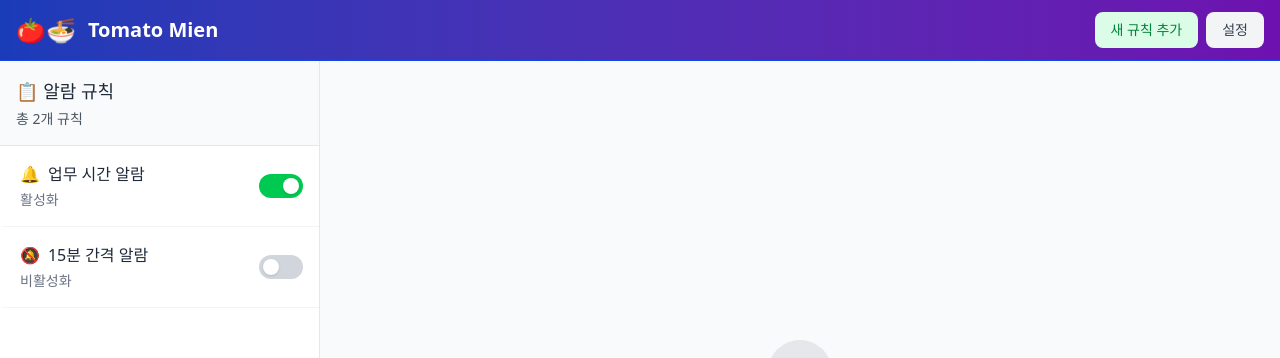
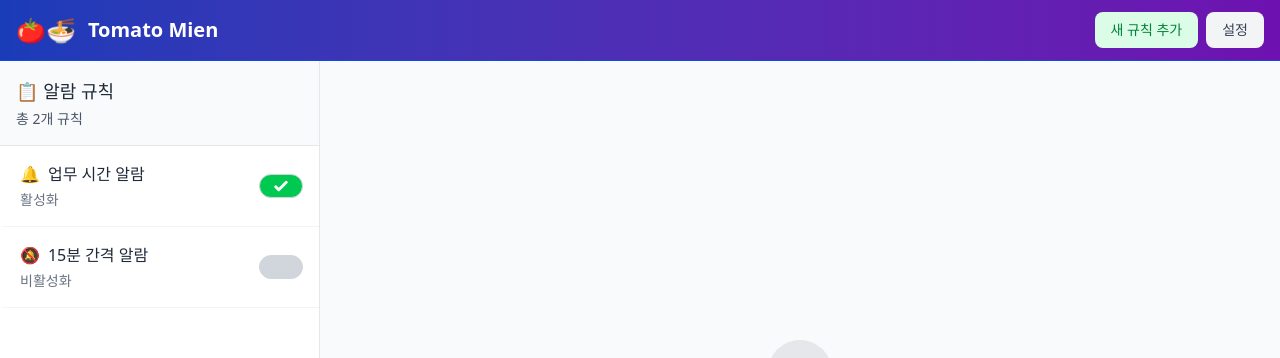
Before and after one commit to Einere/tomato-mien, a React (Vite) app: page / in a window 1280 px wide. Shown: the top 358 px of the page. Built offline with nearby package versions, Linux system fonts and the light colour scheme.

Commit message:
refactor: ToggleButton 추상화, 좌측 규칙 목록에 시맨틱 마크업 적용,  버튼 컴포넌트 재구조화

```diff
--- a/src/components/Layout/RuleList/EmptyRuleList.tsx
+++ b/src/components/Layout/RuleList/EmptyRuleList.tsx
@@ -1,11 +1,11 @@
 export function EmptyRuleList() {
   return (
-    <div className="p-6 text-secondary text-center">
+    <li className="p-6 text-secondary text-center">
       <div className="text-4xl mb-3">⏰</div>
       <p className="font-medium mb-2">알람 규칙이 없습니다</p>
       <p className="text-sm">
         새 규칙을 추가해보세요.
       </p>
-    </div>
+    </li>
   );
 }
--- a/src/components/Layout/RuleList/RuleItem.tsx
+++ b/src/components/Layout/RuleList/RuleItem.tsx
@@ -1,21 +1,20 @@
 import clsx from "clsx";
 import type { AlarmRule } from "../../../types/alarm";
-import { ActivationStatus } from "../../UI";
+import { ActivationStatus, ToggleButton } from "../../UI";
 
 
 type RuleItemProps = {
   rule: AlarmRule;
-  selectedRuleId?: string;
+  selected?: boolean;
   onRuleSelect: (ruleId: string) => void;
   onToggleEnabled: (ruleId: string) => void;
 }
-export function RuleItem({ rule, selectedRuleId, onRuleSelect, onToggleEnabled }: RuleItemProps) {
+export function RuleItem({ rule, selected, onRuleSelect, onToggleEnabled }: RuleItemProps) {
   return (
-    <div
-      key={rule.id}
-      className={clsx("p-4 border-b border-gray-100 cursor-pointer hover:bg-gray-50 transition-colors duration-150", selectedRuleId === rule.id ? 'bg-blue-50 border-l-4 border-l-blue-500' : 'border-l-4 border-l-transparent')}
+    <li
       role="button"
       onClick={() => onRuleSelect(rule.id)}
+      className={clsx("p-4 border-b border-gray-100 cursor-pointer hover:bg-gray-50 transition-colors duration-150", selected ? 'bg-blue-50 border-l-4 border-l-blue-500' : 'border-l-4 border-l-transparent')}
     >
       <div className="flex items-center justify-between">
         <div className="flex-1">
@@ -25,22 +24,8 @@ export function RuleItem({ rule, selectedRuleId, onRuleSelect, onToggleEnabled }
           </h3>
           <ActivationStatus enabled={rule.enabled} className='text-sm mt-1' />
         </div>
-        {/* TODO: ToggleButton 컴포넌트로 추상화하기 */}
-        <button
-          className={`ml-2 relative inline-flex h-6 w-11 items-center rounded-full transition-colors duration-200 ${rule.enabled ? 'bg-green-500' : 'bg-gray-300'
-            }`}
-          onClick={(e) => {
-            e.stopPropagation()
-            onToggleEnabled(rule.id)
-          }}
-        >
-          <span
-            className={`inline-block h-4 w-4 transform rounded-full bg-white transition-transform duration-200 shadow-sm ${rule.enabled ? 'translate-x-6' : 'translate-x-1'
-              }`}
-          />
-        </button>
+        <ToggleButton enabled={rule.enabled} onToggle={() => onToggleEnabled(rule.id)} />
       </div>
-
-    </div>
+    </li>
   );
 }
--- a/src/components/Layout/RuleList/RuleList.tsx
+++ b/src/components/Layout/RuleList/RuleList.tsx
@@ -29,15 +29,15 @@ export const RuleList: React.FC<RuleListProps> = ({
       </div>
 
       {/* 바디 영역 */}
-      <div className="overflow-y-auto">
+      <ol className="overflow-y-auto">
         {rules.length === 0 ? (
           <EmptyRuleList />
         ) : (
           rules.map((rule) => (
-            <RuleItem key={rule.id} rule={rule} selectedRuleId={selectedRuleId} onRuleSelect={onRuleSelect} onToggleEnabled={onToggleEnabled} />
+            <RuleItem key={rule.id} rule={rule} selected={rule.id === selectedRuleId} onRuleSelect={onRuleSelect} onToggleEnabled={onToggleEnabled} />
           ))
         )}
-      </div>
+      </ol>
     </div>
   )
 }
--- /dev/null
+++ b/src/components/UI/Buttons/ToggleButton.tsx
@@ -0,0 +1,16 @@
+type ToggleButtonProps = {
+  enabled: boolean;
+  onToggle: (checked: boolean) => void;
+}
+export function ToggleButton({ enabled, onToggle }: ToggleButtonProps) {
+  return (
+    <input
+      type="checkbox"
+      checked={enabled}
+      className={"toggle-btn bg-gray-300 checked:bg-green-500"}
+      onChange={(e) => {
+        onToggle(e.target.checked)
+      }}
+    />
+  );
+}
--- /dev/null
+++ b/src/components/UI/Buttons/index.ts
@@ -0,0 +1,2 @@
+export * from './Button'
+export * from './ToggleButton'
--- a/src/components/UI/Dropdown.tsx
+++ b/src/components/UI/Dropdown.tsx
@@ -1,5 +1,5 @@
 import React, { useState, type ReactNode } from 'react'
-import { Button } from './Button'
+import { Button } from './'
 import { useOutsideClick } from '../../hooks/useOutsideClick'
 
 export interface DropdownItem {
--- a/src/components/UI/index.ts
+++ b/src/components/UI/index.ts
@@ -1,6 +1,6 @@
 export * from './ActivationStatus'
 export * from './Badge'
-export * from './Button'
+export * from './Buttons'
 export * from './Dropdown'
 export * from './Select'
 export * from './Icons'
--- a/src/index.css
+++ b/src/index.css
@@ -166,4 +166,8 @@ body {
   .icon-container-red {
     @apply bg-red-100;
   }
+
+  .toggle-btn {
+    @apply ml-2 h-6 w-11 rounded-full transition-colors duration-200 cursor-pointer;
+  }
 }
```
Also changed, not shown: src/components/UI/Buttons/Button.tsx (renamed from src/components/UI/Button.tsx).
